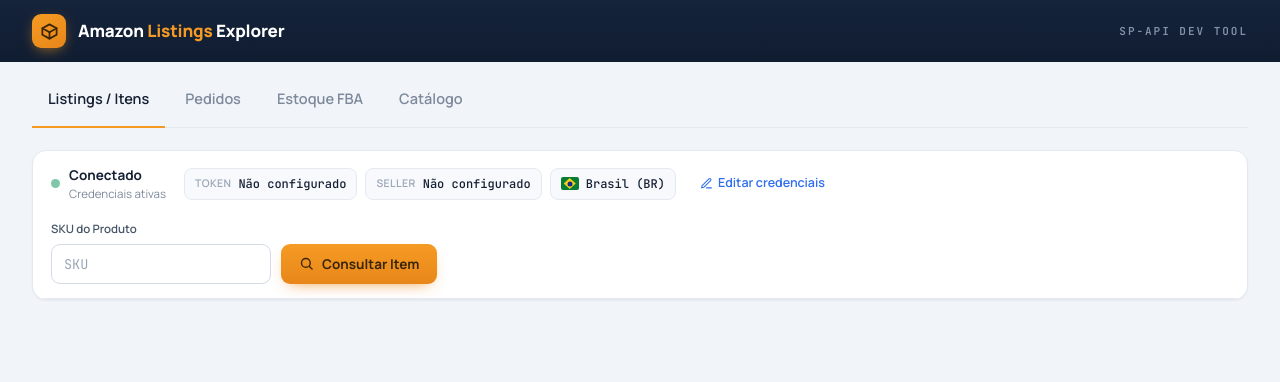
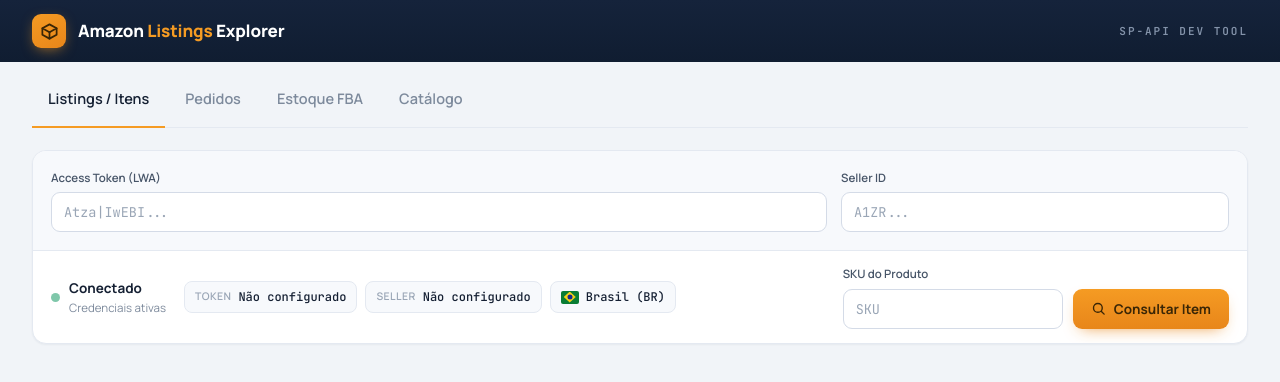
Before and after one commit to edersonrpd/amz-api-explorer, a React (Vite) app: page / in a window 1280 px wide. Shown: the top 382 px of the page. Built offline with nearby package versions, Linux system fonts and the light colour scheme.

Commit message:
feat: force Brazil marketplace and simplify credentials UI
Hardcode the Brazil marketplace ID in API requests to ensure consistent data fetching. Remove the credentials drawer toggle in favor of a persistent, inline configuration section for better usability.

```diff
--- a/src/App.tsx
+++ b/src/App.tsx
@@ -20,7 +20,6 @@
   const [error, setError] = useState<string | null>(null);
   const [result, setResult] = useState<AmazonListing | null>(null);
   const [isDrawerOpen, setIsDrawerOpen] = useState(false);
-  const [isEditOpen, setIsEditOpen] = useState(false);
 
   const [toastMsg, setToastMsg] = useState("");
   const [showToast, setShowToast] = useState(false);
@@ -35,11 +34,10 @@
     setError(null);
     setResult(null);
 
-    // Fechar credentials se estiver aberto
-    setIsEditOpen(false);
-
     try {
-      const data = await getListingsItem(credentials, { sku: lastSku });
+      // Force marketplace to Brasil
+      const fixedCreds = { ...credentials, marketplaceId: "A2Q3Y263D00KWC" };
+      const data = await getListingsItem(fixedCreds, { sku: lastSku });
       setResult(data);
       displayToast(`Item ${lastSku} carregado`);
     } catch (err: any) {
@@ -96,46 +94,9 @@
         {activeTab === "Listings / Itens" ? (
           <>
             {/* Compact connection bar */}
-            <section className="conn">
-              <div className="conn-row">
-                <div className="conn-status">
-                  <span className="pulse"></span>
-                  <div>
-                    <div className="lbl">Conectado</div>
-                    <div className="sub">Credenciais ativas</div>
-                  </div>
-                </div>
-                <div className="chips">
-                  <span className="chip"><span className="k">Token</span><span className="v">{shortToken}</span></span>
-                  <span className="chip"><span className="k">Seller</span><span className="v">{sellerIdDisp}</span></span>
-                  <span className="chip"><span className="flag"></span><span className="v">{selectedMarketplace}</span></span>
-                </div>
-                <button className="link-btn" onClick={() => setIsEditOpen(!isEditOpen)}>
-                  <svg viewBox="0 0 24 24" width="13" height="13" fill="none" stroke="currentColor" strokeWidth="2" strokeLinecap="round" strokeLinejoin="round"><path d="M12 20h9"/><path d="M16.5 3.5a2.12 2.12 0 0 1 3 3L7 19l-4 1 1-4Z"/></svg>
-                  Editar credenciais
-                </button>
-                <div className="conn-spacer"></div>
-                <form className="conn-query" onSubmit={handleConsult}>
-                  <div className="field" style={{minWidth: "180px"}}>
-                    <label htmlFor="sku">SKU do Produto</label>
-                    <input
-                      className="input mono"
-                      id="sku"
-                      value={lastSku}
-                      onChange={(e) => setLastSku(e.target.value)}
-                      placeholder="SKU"
-                      required
-                    />
-                  </div>
-                  <button type="submit" disabled={isLoading} className="btn btn-primary">
-                    <svg viewBox="0 0 24 24" width="15" height="15" fill="none" stroke="currentColor" strokeWidth="2.2" strokeLinecap="round" strokeLinejoin="round"><circle cx="11" cy="11" r="7"/><path d="m21 21-4.3-4.3"/></svg>
-                    {isLoading ? "Consultando..." : "Consultar Item"}
-                  </button>
-                </form>
-              </div>
-
-              {/* expandable credentials */}
-              <div className={`conn-edit ${isEditOpen ? 'open' : ''}`}>
+            <section className="conn flex flex-col">
+              {/* credentials */}
+              <div className="conn-edit">
                 <div className="conn-edit-grid">
                   <div className="field">
                     <label>Access Token (LWA)</label>
@@ -156,19 +117,40 @@
                       placeholder="A1ZR..."
                     />
                   </div>
-                  <div className="field">
-                    <label>Marketplace</label>
-                    <select
-                      className="input"
-                      value={credentials.marketplaceId}
-                      onChange={e => setCredentials({...credentials, marketplaceId: e.target.value})}
-                    >
-                      {MARKETPLACES.map(m => (
-                        <option key={m.id} value={m.id}>{m.name}</option>
-                      ))}
-                    </select>
+                </div>
+              </div>
+
+              <div className="conn-row">
+                <div className="conn-status">
+                  <span className="pulse"></span>
+                  <div>
+                    <div className="lbl">Conectado</div>
+                    <div className="sub">Credenciais ativas</div>
                   </div>
                 </div>
+                <div className="chips">
+                  <span className="chip"><span className="k">Token</span><span className="v">{shortToken}</span></span>
+                  <span className="chip"><span className="k">Seller</span><span className="v">{sellerIdDisp}</span></span>
+                  <span className="chip"><span className="flag"></span><span className="v">Brasil (BR)</span></span>
+                </div>
+                <div className="conn-spacer"></div>
+                <form className="conn-query" onSubmit={handleConsult}>
+                  <div className="field" style={{minWidth: "180px"}}>
+                    <label htmlFor="sku">SKU do Produto</label>
+                    <input
+                      className="input mono"
+                      id="sku"
+                      value={lastSku}
+                      onChange={(e) => setLastSku(e.target.value)}
+                      placeholder="SKU"
+                      required
+                    />
+                  </div>
+                  <button type="submit" disabled={isLoading} className="btn btn-primary">
+                    <svg viewBox="0 0 24 24" width="15" height="15" fill="none" stroke="currentColor" strokeWidth="2.2" strokeLinecap="round" strokeLinejoin="round"><circle cx="11" cy="11" r="7"/><path d="m21 21-4.3-4.3"/></svg>
+                    {isLoading ? "Consultando..." : "Consultar Item"}
+                  </button>
+                </form>
               </div>
             </section>
 
--- a/src/index.css
+++ b/src/index.css
@@ -192,14 +192,12 @@
 
   /* expandable credential drawer */
   .conn-edit{
-    border-top:1px solid var(--border);
+    border-bottom:1px solid var(--border);
     background:var(--surface-2);
-    padding:0 18px;max-height:0;overflow:hidden;
-    transition:max-height .3s ease,padding .3s ease;
+    padding:18px;
   }
-  .conn-edit.open{max-height:240px;padding:18px}
   .conn-edit-grid{
-    display:grid;grid-template-columns:1.6fr 1fr 1fr;gap:14px;align-items:end;
+    display:grid;grid-template-columns:2fr 1fr;gap:14px;align-items:end;
   }
 
   /* ---------- Results header ---------- */
```
